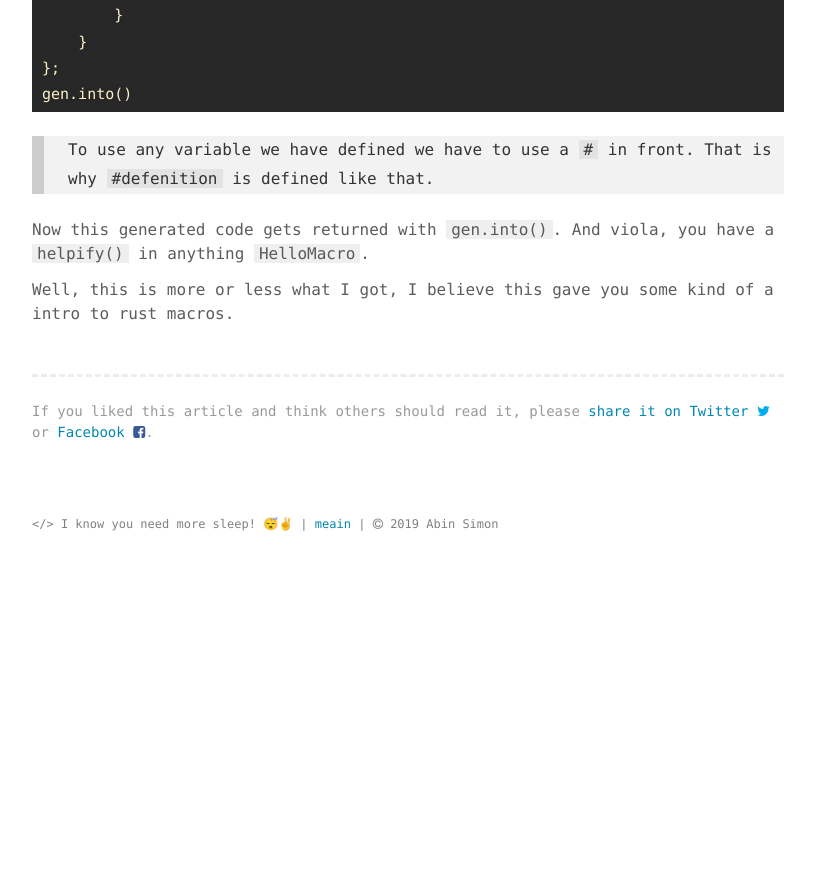
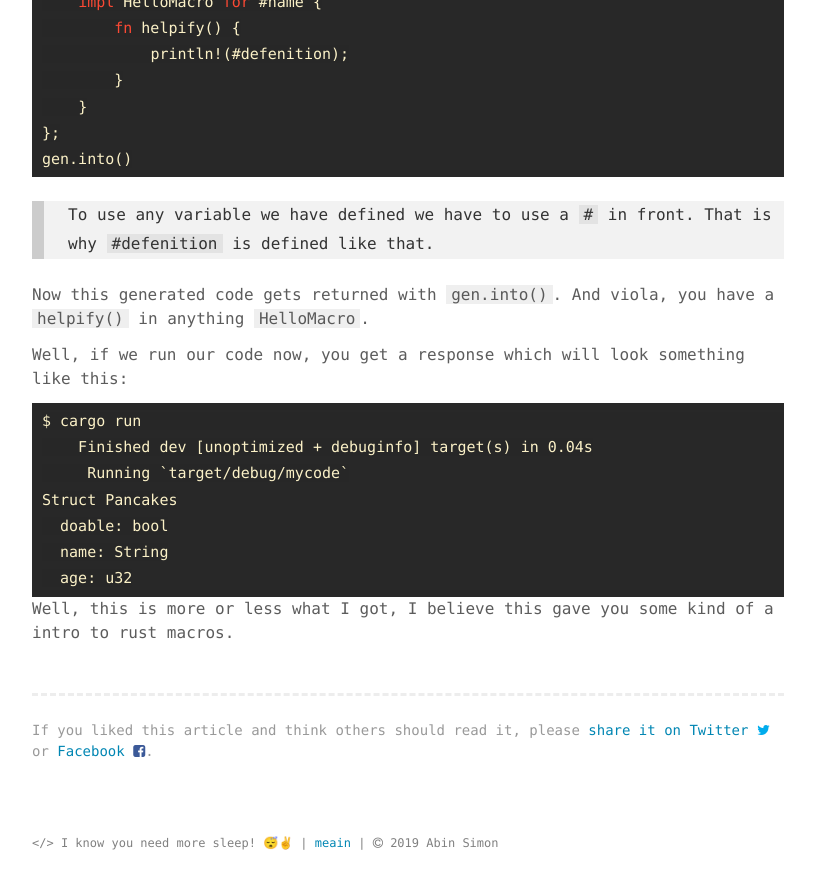
Before and after one commit to meain/blog, a Jekyll site: the page built from _posts/2019-02-17-understanding-rust-macros.md, in a window 1280 px wide and 900 px high, scrolled down 9247 px. Shown: the top 889 px of the window, without its empty margins (232-1047 px from the left). Built offline with Jekyll 4.4.1, drawn with Linux system fonts in a browser that asks for light colours; some web fonts are replaced; before the commit the page ends 9828 px from its top, so only the background shows below that; some of the changed text lies outside the part shown.

Commit message:
post:rust-macros: add output and code link

````diff
--- a/_posts/2019-02-17-understanding-rust-macros.md
+++ b/_posts/2019-02-17-understanding-rust-macros.md
@@ -190,12 +190,13 @@ Well, this is like a big brother to simple macros. You know, the big guns. The b
 stop there.
 Let us look into what it is.
 
+> **The code for the example here is available at [meain/rust-macros-example](https://github.com/meain/rust-macros-example)**
+
 Procedural macros take some Rust code as input and changes it to some other Rust code. You can more or less think of it
 as receiving the AST and modifying it to a different one, kinda like what `babel` does in the Javascript world but this
 is not to make it compatible with an older version or something.
 
-> One small but important thing about proc macros is that they have to reside in their own crate with a specific crate
-> type
+> One small but important thing about proc macros is that they have to reside in their own crate with a specific crate type
 
 So, a simple macro would have a folder structure something like
 
@@ -503,4 +504,16 @@ gen.into()
 
 Now this generated code gets returned with `gen.into()`. And viola, you have a `helpify()` in anything `HelloMacro`.
 
+Well, if we run our code now, you get a response which will look something like this:
+
+```
+$ cargo run                                                                                                                                                                    rust-macros-example/mycode 137d
+    Finished dev [unoptimized + debuginfo] target(s) in 0.04s
+     Running `target/debug/mycode`
+Struct Pancakes
+  doable: bool
+  name: String
+  age: u32
+```
+
 Well, this is more or less what I got, I believe this gave you some kind of a intro to rust macros.
````
